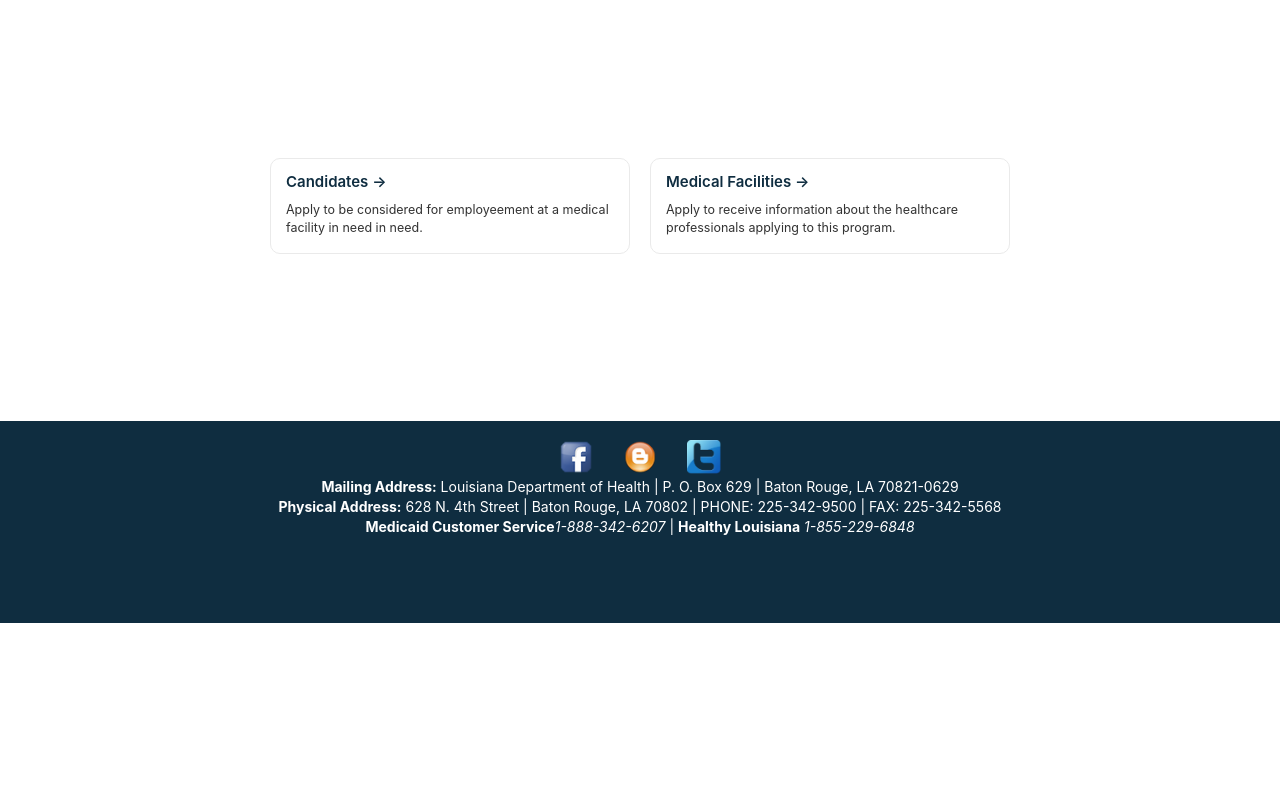
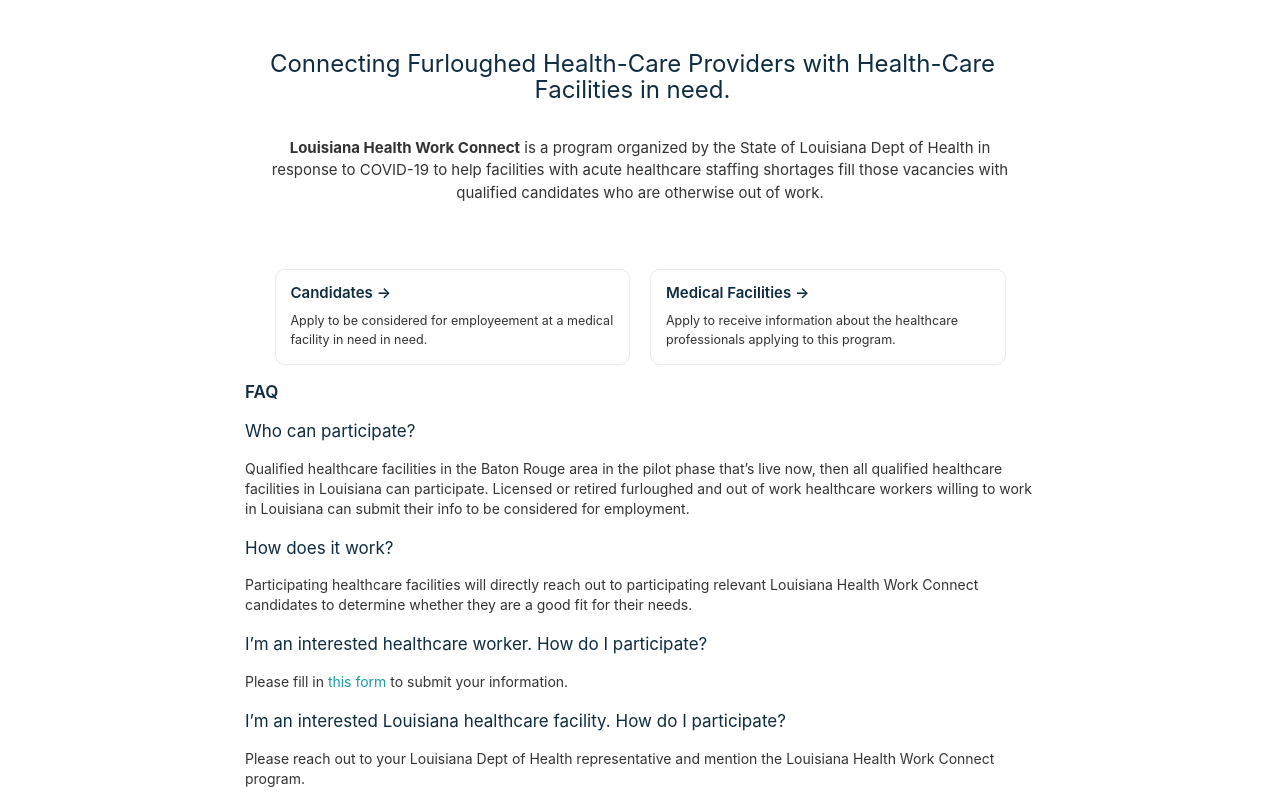
Before and after one commit to usdigitalresponse/la-health-work-connect, a Next.js app: page / in a window 1280 px wide. Shown: the part 280-1080 px from the top of the page. Before the commit the page ends 903 px from the top, so only its background shows below. Built offline with nearby package versions, Linux system fonts and the light colour scheme.

Commit message:
Add draft content to landing page

```diff
--- a/components/page-wrapper.js
+++ b/components/page-wrapper.js
@@ -135,6 +135,12 @@
                         h1 {
                           margin-bottom: 0;
                           padding-bottom: 0;
+                        }
+
+                        @media (max-width: 560px) {
+                          h1 {
+                            font-size: inherit;
+                          }
                         }
 
                         h1,
--- a/pages/index.js
+++ b/pages/index.js
@@ -11,6 +11,13 @@
     >
       <div className="container">
         <main>
+          <h2> Connecting Furloughed Health-Care Providers with Health-Care Facilities in need. </h2>
+          <p className="description">
+            <strong> Louisiana Health Work Connect</strong> is a program organized by
+            the State of Louisiana Dept of Health in response to COVID-19 to help facilities
+            with acute healthcare staffing shortages fill those vacancies with qualified candidates
+            who are otherwise out of work.
+          </p>
           <div className="grid">
             <Link href="/candidate-intake">
               <div className="card">
@@ -32,11 +39,47 @@
               </div>
             </Link>
           </div>
+
+          <div className="faq">
+            <h3>FAQ </h3>
+            <h4>Who can participate? </h4>
+            <p>
+              Qualified healthcare facilities in the Baton Rouge area in the
+              pilot phase that’s live now, then all qualified healthcare
+              facilities in Louisiana can participate.
+
+              Licensed or retired furloughed and out of work healthcare workers willing
+              to work in Louisiana can submit their info to be considered for employment.
+            </p>
+
+            <h4>How does it work? </h4>
+            <p>
+              Participating healthcare facilities will directly reach out to
+              participating relevant Louisiana Health Work Connect candidates
+              to determine whether they are a good fit for their needs.
+            </p>
+
+            <h4>I’m an interested healthcare worker.  How do I participate?</h4>
+            <p>
+              Please fill in <Link href="/candidate-intake">this form</Link> to submit your information.
+            </p>
+
+            <h4>I’m an interested Louisiana healthcare facility.  How do I participate?</h4>
+            <p>
+                Please reach out to your Louisiana Dept of Health representative
+                and mention the Louisiana Health Work Connect program.
+            </p>
+            Other questions or feedback?  Let us know at <a href="mailto:replaceme!!!@example.com">replaceme!!!@example.com</a>.
+            For press inquiries, email <a href="mailto:iAmAFakePressOffice@example.com">iAmAFakePressOffice@example.com</a>.
+          </div>
+
+
         </main>
 
         <style jsx>{`
           .container {
             min-height: 50vh;
+            max-width: 800px;
             padding: 0 0.5rem;
             display: flex;
             flex-direction: column;
@@ -73,7 +116,6 @@
           }
 
           a {
-            color: inherit;
             text-decoration: none;
           }
 
@@ -102,6 +144,7 @@
           .description {
             line-height: 1.5;
             font-size: 1.5rem;
+            padding: 1.5rem;
           }
 
           code {
@@ -121,6 +164,20 @@
 
             max-width: 800px;
             margin-top: 3rem;
+          }
+
+          .faq {
+            padding 1.5rem;
+          }
+
+          .faq h4 {
+            border-bottom: none;
+            margin-top: 1rem;
+          }
+
+          h2 {
+            text-align: center;
+            border-bottom: none;
           }
 
           .card {
```
